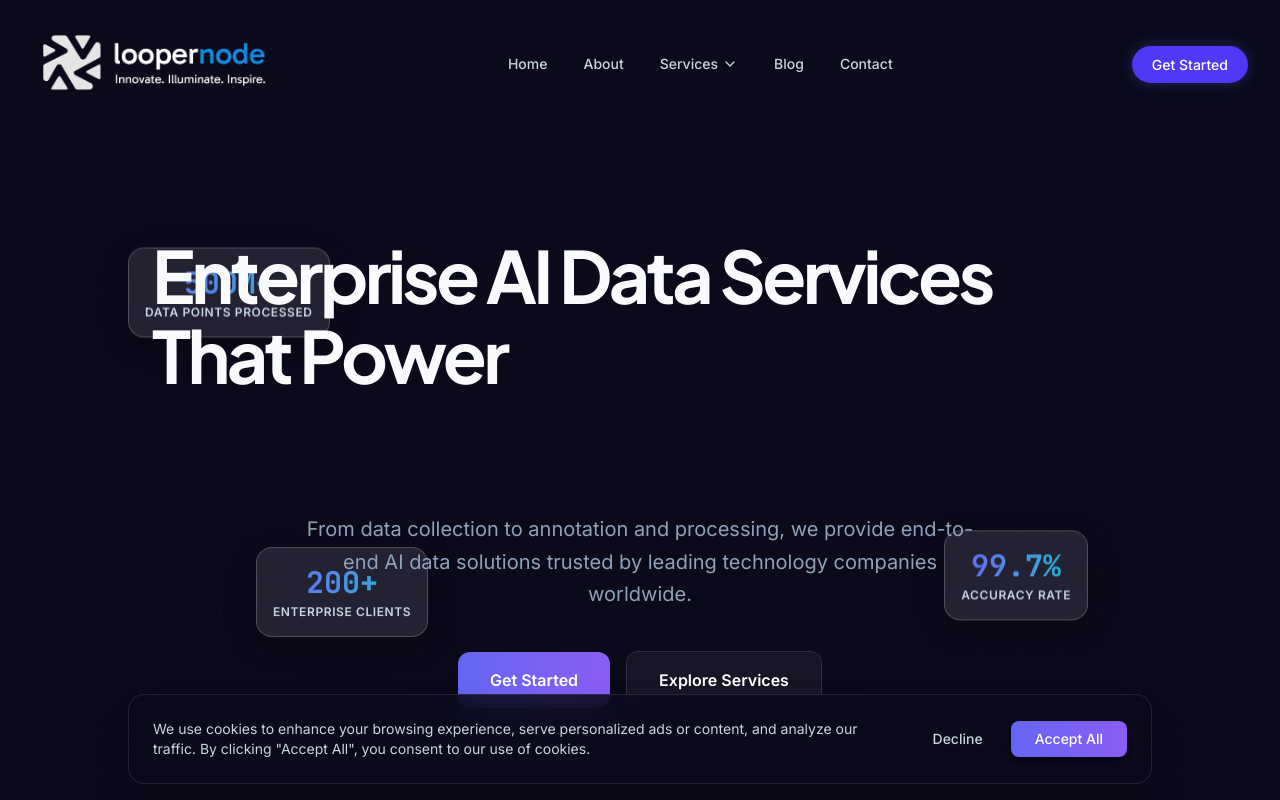
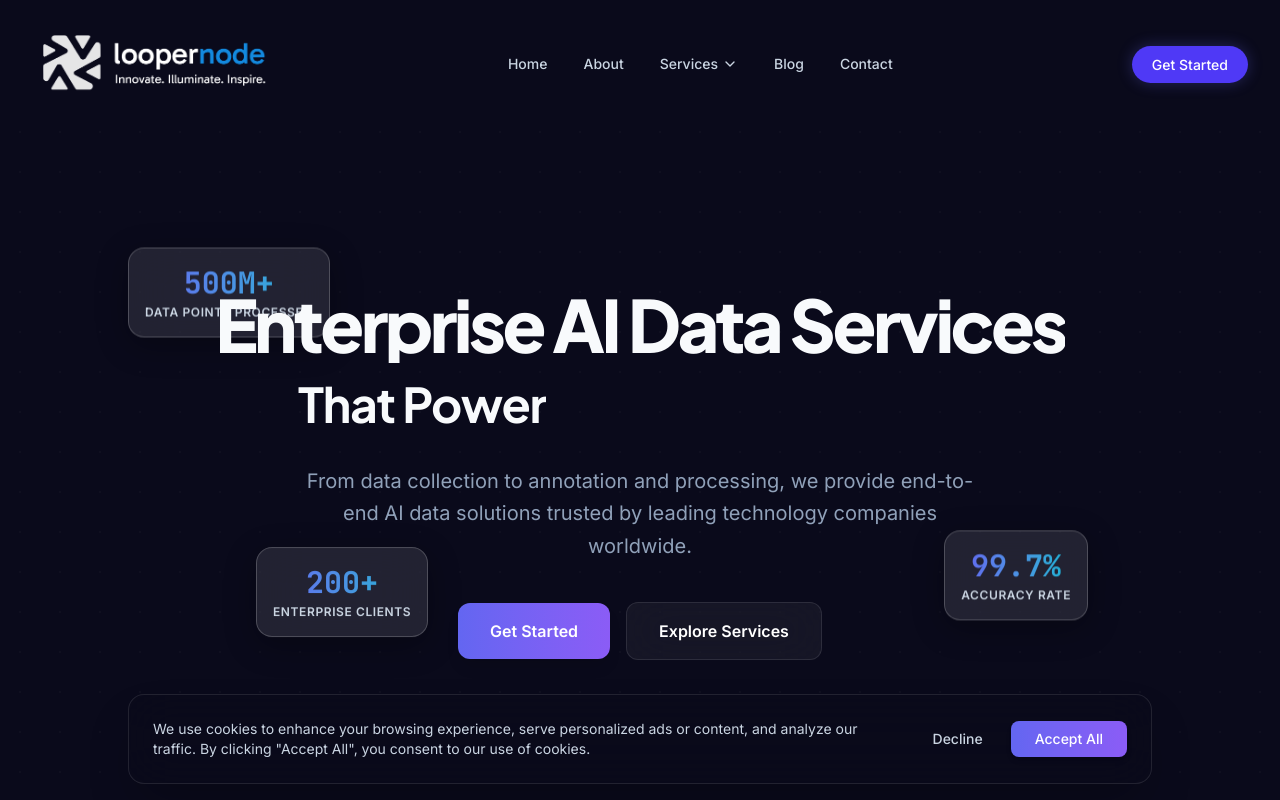
Before and after one commit to liyakathaalikt-oss/loopernode, a Next.js app: page / in a window 1280 px wide. Shown: the top 800 px of the page. Built offline with nearby package versions, Linux system fonts and the light colour scheme; a web font is replaced by a local one.

Commit message:
style: split hero heading into two distinct, hierarchically-sized lines

```diff
--- a/app/page.tsx
+++ b/app/page.tsx
@@ -67,7 +67,8 @@ export default function HomePage() {
       {/* SECTION 1: Hero */}
       <section className="pt-20 md:pt-28 pb-10 border-b border-white/5">
         <Hero
-          headline="Enterprise AI Data Services That Power"
+          headline="Enterprise AI Data Services"
+          titleLine2="That Power"
           highlightedText="Intelligent Systems"
           description="From data collection to annotation and processing, we provide end-to-end AI data solutions trusted by leading technology companies worldwide."
           primaryCTA={{ label: 'Get Started', href: '/contact' }}
--- a/components/sections/hero.tsx
+++ b/components/sections/hero.tsx
@@ -11,6 +11,7 @@ import { cn } from '@/lib/utils';
 export interface HeroProps {
   headline: string;
   highlightedText: string;
+  titleLine2?: string;
   description: string;
   primaryCTA: { label: string; href: string };
   secondaryCTA?: { label: string; href: string };
@@ -21,6 +22,7 @@ export interface HeroProps {
 export function Hero({
   headline,
   highlightedText,
+  titleLine2,
   description,
   primaryCTA,
   secondaryCTA,
@@ -53,15 +55,33 @@ export function Hero({
       )}
 
       {/* Content Layer */}
-      <div className="relative z-20 container mx-auto px-6 py-20 text-center max-w-5xl">
-        <h1 className="font-heading text-5xl md:text-6xl lg:text-7xl font-bold tracking-tighter leading-[1.1] mb-6 text-[#F8FAFC] flex flex-wrap justify-center gap-x-3 gap-y-2">
+      <div className="relative z-20 container mx-auto px-6 py-20 text-center max-w-5xl flex flex-col items-center justify-center">
+        {titleLine2 ? (
+          <div className="mb-6 flex flex-col items-center justify-center gap-y-3 w-full">
+            <h1 className="font-heading text-5xl md:text-7xl font-extrabold tracking-tighter leading-[1.1] text-[#F8FAFC]">
               <TextReveal text={headline} />
+            </h1>
+            <div className="font-heading text-3xl md:text-5xl font-bold tracking-tight leading-[1.2] text-[#F8FAFC] flex flex-wrap justify-center gap-x-3 gap-y-2">
+              <TextReveal text={titleLine2} delay={0.3} />
               <TextReveal
                 text={highlightedText}
                 delay={0.5}
                 className="text-transparent bg-clip-text bg-gradient-to-r from-[#6366F1] via-[#8B5CF6] to-[#06B6D4] pb-2"
               />
+            </div>
+          </div>
+        ) : (
+          <h1 className="font-heading text-5xl md:text-6xl lg:text-7xl font-bold tracking-tighter leading-[1.1] mb-6 text-[#F8FAFC] flex flex-wrap justify-center gap-x-3 gap-y-2">
+            <TextReveal text={headline} />
+            {highlightedText && (
+              <TextReveal
+                text={highlightedText}
+                delay={0.5}
+                className="text-transparent bg-clip-text bg-gradient-to-r from-[#6366F1] via-[#8B5CF6] to-[#06B6D4] pb-2"
+              />
+            )}
           </h1>
+        )}
 
         <FadeUp delay={0.2}>
           <p className="text-lg md:text-xl text-slate-400 max-w-2xl mx-auto mb-10 leading-relaxed">
```
Also changed, not shown: 1 other file (tests, documents, lock files or other folders). Lines whose indentation alone changed are shown as unchanged.
